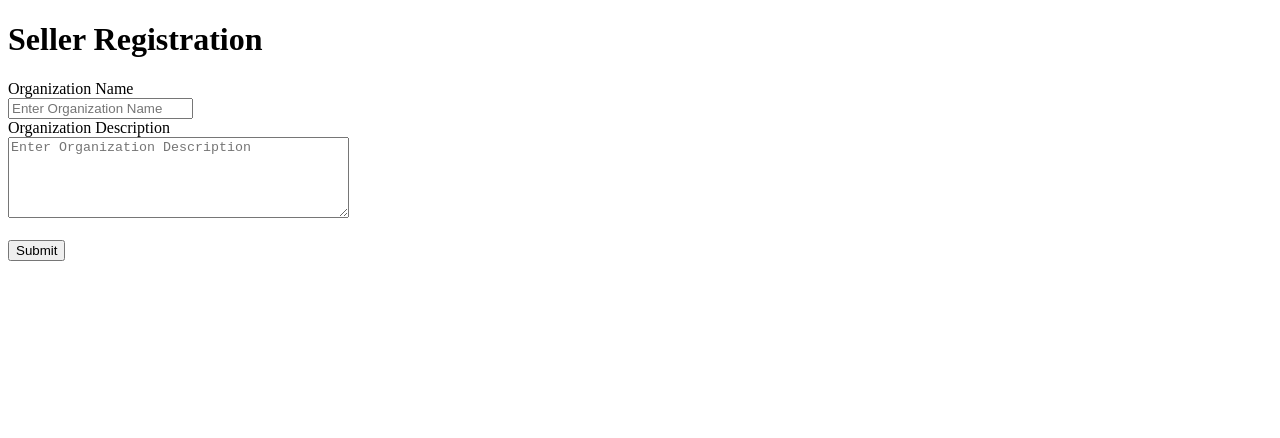
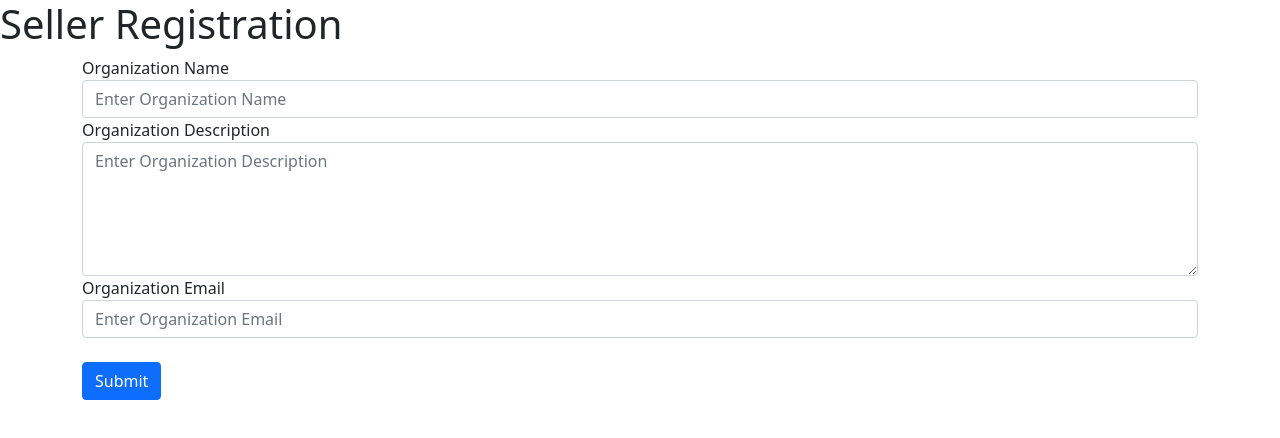
Before and after one commit to abhilash1004/RampUp, an Angular app in the folder Ramp_Up_FrontEnd/: page /sellerRegister in a window 1280 px wide. Shown: the top 438 px of the page. Built offline with nearby package versions, Linux system fonts and the light colour scheme.

Commit message:
Added Bootstrap to UI

```diff
--- a/Ramp_Up_FrontEnd/angular.json
+++ b/Ramp_Up_FrontEnd/angular.json
@@ -27,6 +27,7 @@
               "src/assets"
             ],
             "styles": [
+              "./node_modules/bootstrap/dist/css/bootstrap.min.css",
               "src/styles.css"
             ],
             "scripts": []
--- a/Ramp_Up_FrontEnd/package.json
+++ b/Ramp_Up_FrontEnd/package.json
@@ -18,6 +18,8 @@
     "@angular/platform-browser": "~13.3.0",
     "@angular/platform-browser-dynamic": "~13.3.0",
     "@angular/router": "~13.3.0",
+    "bootstrap": "^5.1.3",
+    "ngx-bootstrap": "^8.0.0",
     "rxjs": "~7.5.0",
     "tslib": "^2.3.0",
     "zone.js": "~0.11.4"
--- a/Ramp_Up_FrontEnd/src/app/consumer-register/consumer-register.component.html
+++ b/Ramp_Up_FrontEnd/src/app/consumer-register/consumer-register.component.html
@@ -1,5 +1,5 @@
 <h1>Consumer Registration</h1>
-<div>
+<div class="container">
     <form [formGroup]="consumerRegisterForm" (ngSubmit)='registerUser()' class="form">
             <div class="form-group">
                 <label for="name">Name</label><br>
@@ -23,7 +23,7 @@
                 formControlName="password">
             </div><br>
             <div>
-                <button type="submit">Register</button>
+                <button type="submit" class="btn btn-primary">Register</button>
             </div>
     </form>
 </div>
--- a/Ramp_Up_FrontEnd/src/app/login/login.component.html
+++ b/Ramp_Up_FrontEnd/src/app/login/login.component.html
@@ -1,4 +1,5 @@
 <h1>Login</h1>
+<div class="container">
     <form [formGroup]="loginForm" (ngSubmit)='loginUser()'>
         <div class="form-group">
             <label for="username">Username</label><br>
@@ -15,6 +16,7 @@
             placeholder="Password">
         </div><br>
         <div>
-        <button type="submit">Login</button>
+            <button type="submit" class="btn btn-primary">Login</button>
         </div>
     </form>
+</div>
--- a/Ramp_Up_FrontEnd/src/app/seller-register/seller-register.component.html
+++ b/Ramp_Up_FrontEnd/src/app/seller-register/seller-register.component.html
@@ -1,5 +1,5 @@
 <h1>Seller Registration</h1>
-<div>
+<div class="container">
     <form [formGroup]="sellerRegisterForm">
         <div class="form-group">
             <label for="organization-name">Organization Name</label><br>
@@ -16,9 +16,16 @@
             formControlName="organizationDescription"
             rows="5"
             cols="40"></textarea>
+        </div>
+        <div class="form-group">
+            <label for="organization-email">Organization Email</label><br>
+            <input type="text" id="organization-email"
+            class="form-control"
+            placeholder="Enter Organization Email"
+            formControlName="organizationEmail">
         </div><br>
         <div>
-            <button type="submit">Submit</button>
+            <button type="submit" class="btn btn-primary">Submit</button>
         </div>
 </form>
 </div>
--- a/Ramp_Up_FrontEnd/src/app/seller-register/seller-register.component.ts
+++ b/Ramp_Up_FrontEnd/src/app/seller-register/seller-register.component.ts
@@ -11,7 +11,8 @@
   constructor(public fb: FormBuilder) { }
   sellerRegisterForm = this.fb.group({
     organization: [null, [Validators.required]],
-    organizationDescription: [null, [Validators.required]]
+    organizationDescription: [null, [Validators.required]],
+    organizationEmail: [null, [Validators.required]]
   });
 
   ngOnInit(): void {
--- a/Ramp_Up_FrontEnd/src/app/user-registration/user-registration.component.html
+++ b/Ramp_Up_FrontEnd/src/app/user-registration/user-registration.component.html
@@ -1,3 +1,2 @@
-
-<button [routerLink]="'/consumerRegister'">Consumer</button><br>
-<button [routerLink]="'/sellerRegister'">Seller</button>
+<h1>Register As</h1>
+<button [routerLink]="'/consumerRegister'">Consumer</button>&nbsp;&nbsp;<button [routerLink]="'/sellerRegister'">Seller</button>
```
Also changed, not shown: 1 other file (tests, documents, lock files or other folders). Lines whose indentation alone changed are shown as unchanged.
